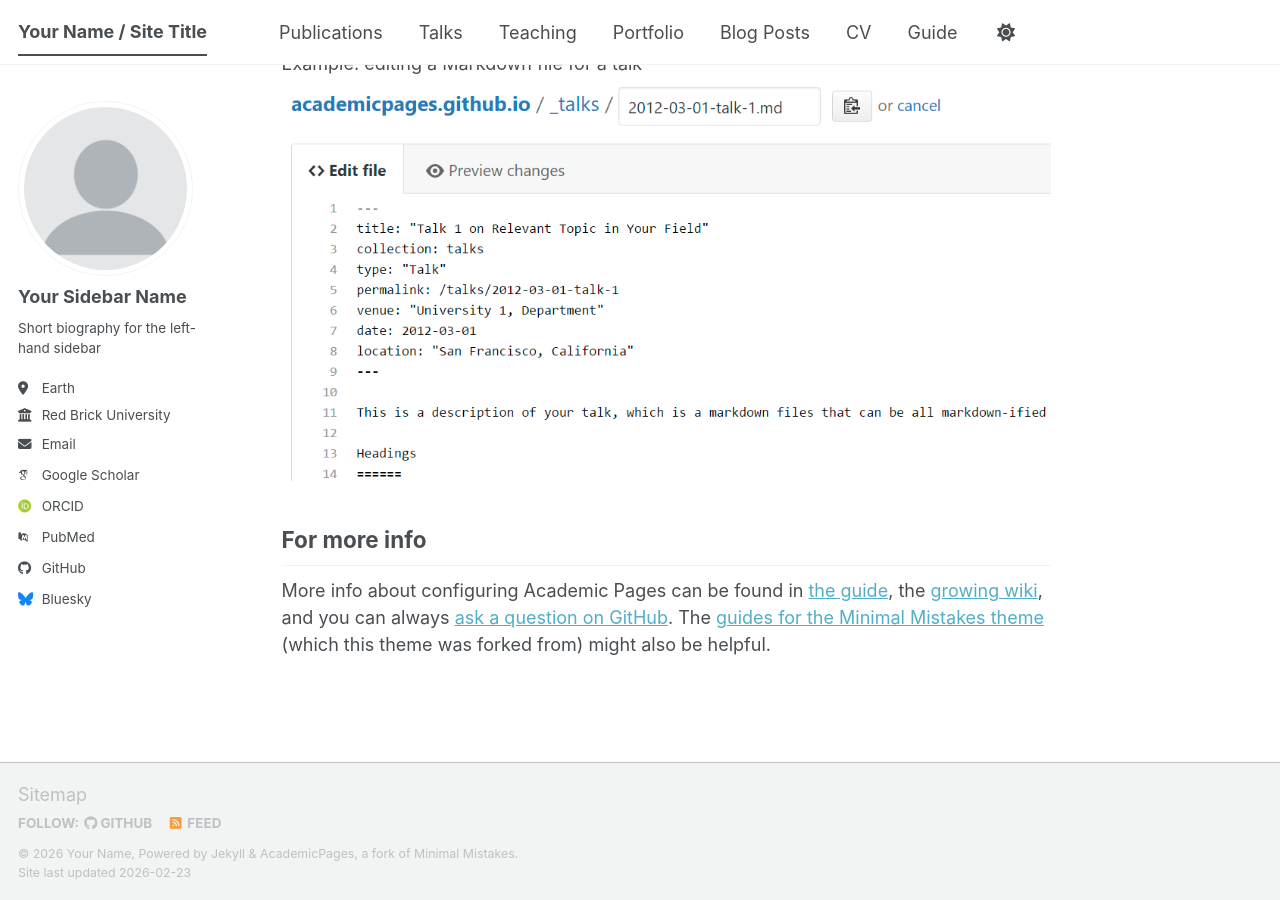
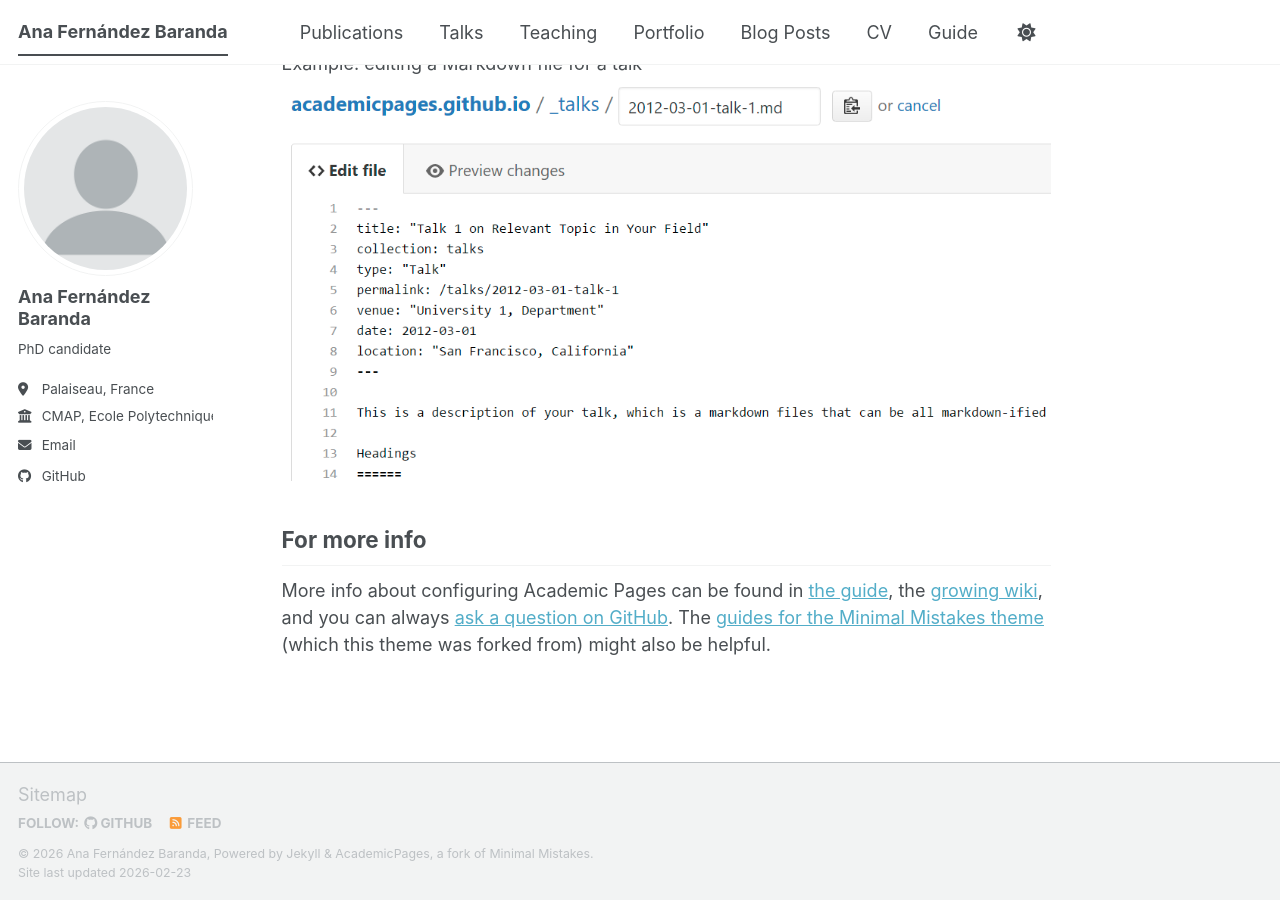
Before and after one commit to ana-fernandezbaranda/ana-fernandezbaranda.github.io, a Jekyll site: the page built from _pages/about.md, in a window 1280 px wide and 900 px high, scrolled down 2720 px. Built offline with Jekyll 4.4.1, drawn with Linux system fonts in a browser that asks for light colours; some web fonts are replaced; a script bundle is joined from its source files by our own code; library files that are not in the unit come from our copies.

Commit message:
Update personal details in _config.yml
Updated personal information including name, bio, location, and employer in the configuration file.

```diff
--- a/_config.yml
+++ b/_config.yml
@@ -9,10 +9,10 @@
 # Basic Site Settings
 locale                   : "en-US"
 site_theme               : "default" # The available themes options are "default", "air", "sunrise", "mint", "dirt" and "contrast"
-title                    : "Your Name / Site Title"
+title                    : "Ana Fernández Baranda"
 title_separator          : "-"
-name                     : &name "Your Name"
-description              : &description "Your Name's academic portfolio"   # Update this with a general description of your site, this is the default if not overridden by a page
+name                     : &name "Ana Fernández Baranda"
+description              : &description ""   # Update this with a general description of your site, this is the default if not overridden by a page
 url                      : https://academicpages.github.io # The base hostname & protocol for your site e.g. "https://[your GitHub username].github.io",
                                                            # or if you already have some other page hosted on Github then use "https://[your GitHub username].github.io/[Your Repo Name]"
 baseurl                  : "" # the subpath of your site, e.g. "/blog"
@@ -24,24 +24,24 @@ repository               : "academicpages/academicpages.github.io"
 author:
   # Biographic information
   avatar           : "profile.png"
-  name             : "Your Sidebar Name"
+  name             : "Ana Fernández Baranda"
   pronouns         : # example: "she/her"
-  bio              : "Short biography for the left-hand sidebar"
-  location         : "Earth"
-  employer         : "Red Brick University"
+  bio              : "PhD candidate"
+  location         : "Palaiseau, France"
+  employer         : "CMAP, Ecole Polytechnique"
   uri              : # URL
-  email            : "none@example.org"
+  email            : "ana.fernandez-baranda [at] polytechnique [dot] edu"
 
   # Academic websites
   academia         : # URL
   arxiv            : # URL - Update with the correct link to your profile
-  googlescholar    : "https://scholar.google.com/citations?user=PS_CX0AAAAAJ"
+  googlescholar    : #"https://scholar.google.com/citations?user=PS_CX0AAAAAJ"
   inspire-hep      : # URL
   impactstory      : # URL
-  orcid            : "https://orcid.org/yourorcidurl"
+  orcid            : #"https://orcid.org/yourorcidurl"
   semantic         : # URL
   ssrn             : # URL
-  pubmed           : "https://www.ncbi.nlm.nih.gov/pubmed/?term=john+snow"
+  pubmed           : #"https://www.ncbi.nlm.nih.gov/pubmed/?term=john+snow"
   researchgate     : # URL
   scopus           : # URL
   zotero           : # URL
@@ -57,7 +57,7 @@ author:
 
   # Social media
   artstation       : # Username
-  bluesky          : "bsky.app" # Replace this with you Bluesky username
+  bluesky          : #"bsky.app" # Replace this with you Bluesky username
   facebook         : # Username
   flickr           : # Username
   foursquare       : # Username
```
